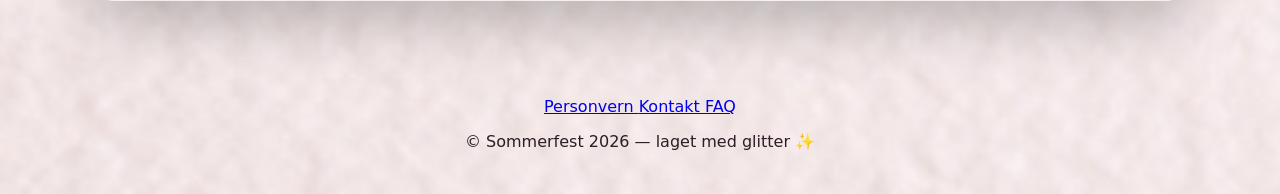
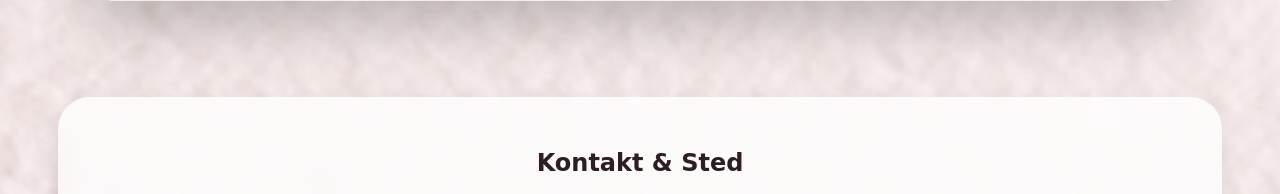
Before and after one commit to kasantix-design/Sommerfest2026, a Flask app: page /auth/logg-inn in a window 1280 px wide. Shown: the part 758-952 px from the top of the page. Run offline with Flask 3, Linux system fonts and the light colour scheme.

Commit message:
Update base.html

```diff
--- a/app/templates/base.html
+++ b/app/templates/base.html
@@ -210,33 +210,6 @@
 
     </main>
 
-    <footer class="footer">
-
-        <div class="footer-links">
-
-            <a href="{{ url_for('main.privacy') }}">
-                {{ "Privacy" if lang == "en" else "Personvern" }}
-            </a>
-
-            <a href="{{ url_for('main.contact') }}">
-                {{ "Contact" if lang == "en" else "Kontakt" }}
-            </a>
-
-            <a href="{{ url_for('main.faq') }}">
-                FAQ
-            </a>
-
-        </div>
-
-        <p>
-
-            {% if lang == "en" %}
-                © Sommerfest 2026 — made with glitter ✨
-            {% else %}
-                © Sommerfest 2026 — laget med glitter ✨
-            {% endif %}
-
-        </p>
 
     </footer>
 <footer class="footer">
@@ -280,7 +253,7 @@
 
             </div>
 
-            <div class="map-wrapper">
+         <div class="map-wrapper">
 
                 <iframe
                     src="https://www.google.com/maps?q=Østre+Hopsvegen+3a,+5232+Paradis&output=embed"
@@ -294,8 +267,23 @@
                 </iframe>
 
             </div>
+        <div class="footer-links">
+
+            <a href="{{ url_for('main.privacy') }}">
+                {{ "Privacy" if lang == "en" else "Personvern" }}
+            </a>
+
+            <a href="{{ url_for('main.contact') }}">
+                {{ "Contact" if lang == "en" else "Kontakt" }}
+            </a>
+
+            <a href="{{ url_for('main.faq') }}">
+                FAQ
+            </a>
 
         </div>
+
+
 
         <div class="footer-bottom">
 
```
